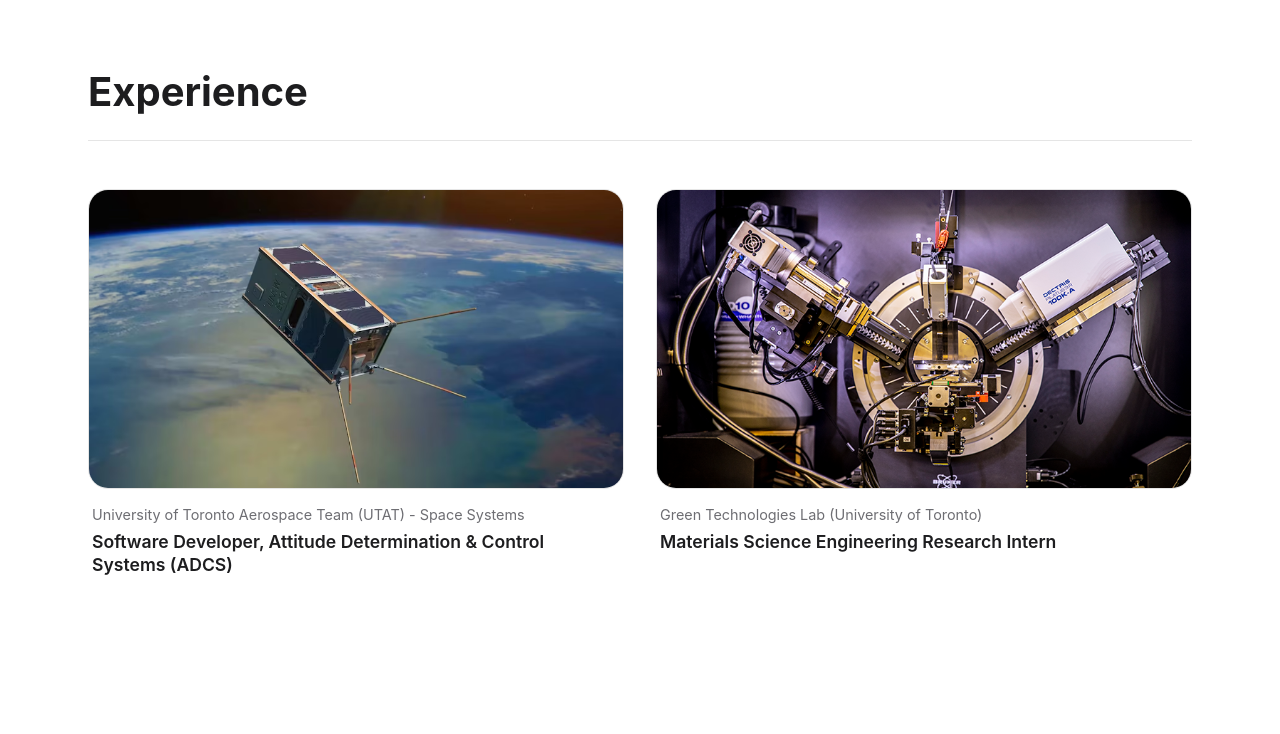
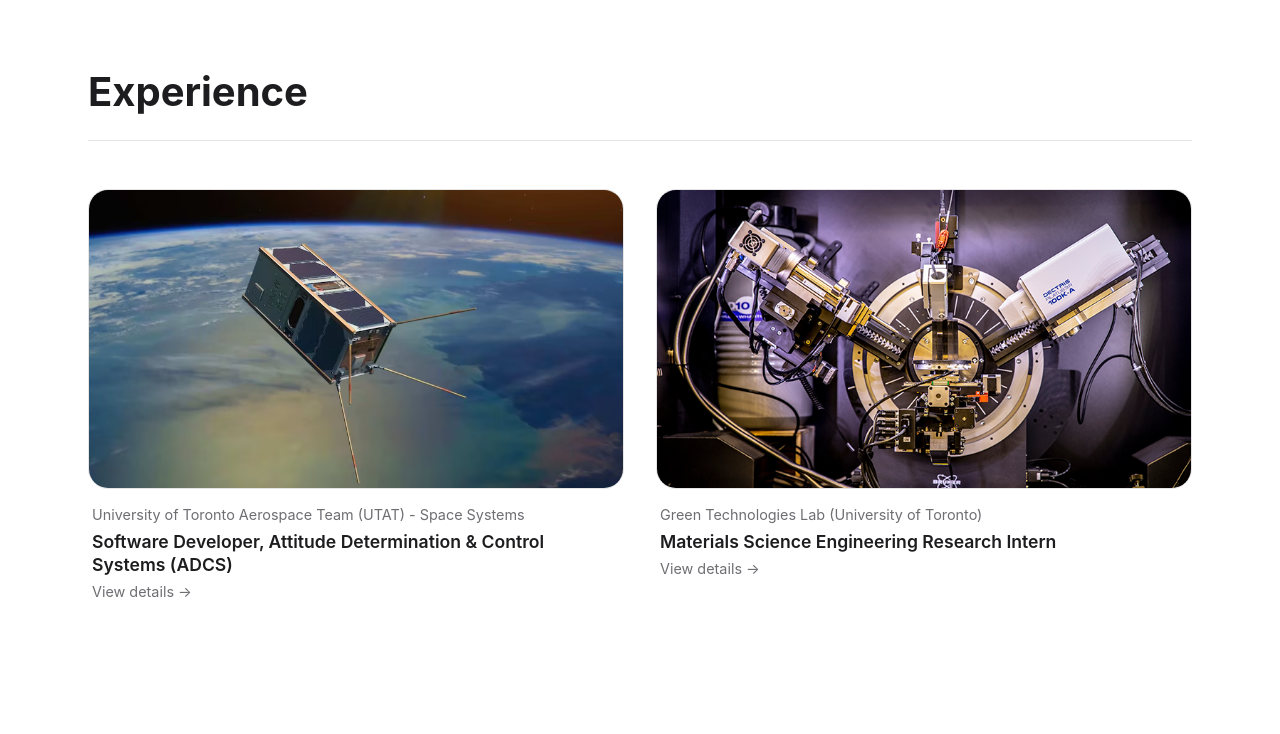
Before and after one commit to lindsay-cheng/portfolio, a React (Vite) app: page / in a window 1280 px wide. Shown: the part 2739-3473 px from the top of the page. Built offline with nearby package versions, Linux system fonts and the light colour scheme.

Commit message:
experience ui

```diff
--- a/src/App.css
+++ b/src/App.css
@@ -407,9 +407,15 @@ html::-webkit-scrollbar {
 
 /* Experience Card - Image with Info Below */
 .experience-card-container {
+  appearance: none;
+  -webkit-appearance: none;
   display: flex;
   flex-direction: column;
   cursor: pointer;
+  background: transparent;
+  border: none;
+  padding: 0;
+  text-align: left;
 }
 
 .experience-card {
@@ -419,6 +425,20 @@ html::-webkit-scrollbar {
   overflow: hidden;
   border: 1px solid #e5e5e5;
   margin-bottom: 1rem;
+  transition: transform 0.2s ease, box-shadow 0.2s ease, border-color 0.2s ease;
+}
+
+.experience-card-container:hover .experience-card,
+.experience-card-container:focus-visible .experience-card {
+  transform: translateY(-4px);
+  box-shadow: 0 14px 30px rgba(0, 0, 0, 0.12);
+  border-color: rgba(0, 0, 0, 0.18);
+}
+
+.experience-card-container:focus-visible {
+  outline: 2px solid rgba(0, 113, 227, 0.5);
+  outline-offset: 6px;
+  border-radius: 22px;
 }
 
 .experience-card img {
@@ -451,6 +471,19 @@ html::-webkit-scrollbar {
   margin: 0;
 }
 
+.experience-card-hint {
+  margin-top: 0.35rem;
+  font-size: 0.9rem;
+  color: #6e6e73;
+  transition: color 0.2s ease, transform 0.2s ease;
+}
+
+.experience-card-container:hover .experience-card-hint,
+.experience-card-container:focus-visible .experience-card-hint {
+  color: #1d1d1f;
+  transform: translateX(2px);
+}
+
 /* Experience Popup */
 .popup-backdrop {
   position: fixed;
@@ -475,6 +508,13 @@ html::-webkit-scrollbar {
   overflow-y: auto;
   position: relative;
   box-shadow: 0 20px 60px rgba(0, 0, 0, 0.3);
+  /* hide scrollbar in popup while keeping scroll */
+  scrollbar-width: none; /* firefox */
+  -ms-overflow-style: none; /* IE and edge */
+}
+
+.popup-content::-webkit-scrollbar {
+  display: none; /* chrome, safari and opera */
 }
 
 .popup-close {
@@ -486,14 +526,11 @@ html::-webkit-scrollbar {
   border-radius: 50%;
   width: 40px;
   height: 40px;
-  font-size: 2rem;
   cursor: pointer;
-  display: flex;
-  align-items: center;
-  justify-content: center;
+  display: grid;
+  place-items: center;
   color: #1d1d1f;
   z-index: 1;
-  line-height: 1;
   padding: 0;
 }
 
--- a/src/components/ExperienceCard.jsx
+++ b/src/components/ExperienceCard.jsx
@@ -20,9 +20,11 @@ function ExperienceCard({ experience }) {
 
   return (
     <>
-      <div
+      <button
+        type="button"
         className="experience-card-container"
         onClick={() => setIsPopupOpen(true)}
+        aria-label={`View details: ${experience.title} — ${experience.company}`}
       >
         <div className="experience-card">
           <img src={experience.image} alt={experience.title} />
@@ -30,8 +32,9 @@ function ExperienceCard({ experience }) {
         <div className="experience-card-info">
           <p className="experience-card-company">{experience.company}</p>
           <h3 className="experience-card-title">{experience.title}</h3>
+          <p className="experience-card-hint">View details →</p>
         </div>
-      </div>
+      </button>
 
       {isPopupOpen && (
         <ExperiencePopup
--- a/src/components/ExperiencePopup.jsx
+++ b/src/components/ExperiencePopup.jsx
@@ -1,4 +1,5 @@
 import { useEffect } from 'react';
+import { X } from 'lucide-react';
 
 // popup component to display experience details
 function ExperiencePopup({ experience, onClose }) {
@@ -26,8 +27,8 @@ function ExperiencePopup({ experience, onClose }) {
   return (
     <div className="popup-backdrop" onClick={handleBackdropClick}>
       <div className="popup-content">
-        <button className="popup-close" onClick={onClose}>
-          ×
+        <button className="popup-close" onClick={onClose} aria-label="close popup">
+          <X size={22} aria-hidden="true" focusable="false" />
         </button>
 
         <div className="popup-image">
--- a/src/data.js
+++ b/src/data.js
@@ -4,7 +4,7 @@ const base = import.meta.env.BASE_URL;
 export const skillsData = [
   {
     category: "Languages",
-    skills: ["Python", "C", "Swift", "Matlab", "JavaScript", "HTML", "CSS"]
+    skills: ["Python", "C/C++", "Swift", "MATLAB", "JavaScript", "HTML", "CSS"]
   },
   {
     category: "Technologies",
```
